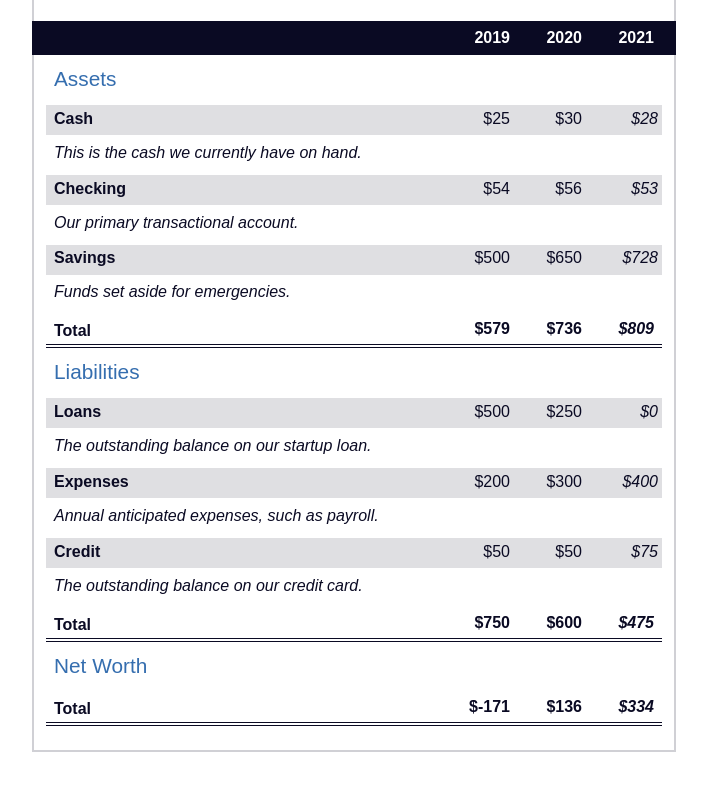
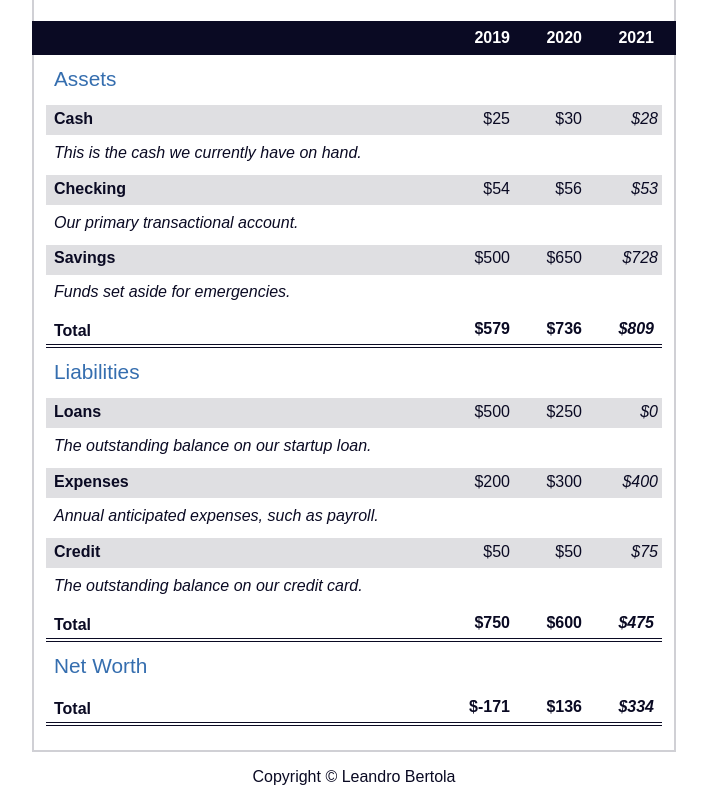
Before and after one commit to Leandro211188/Financial-balance, a plain HTML site: page index.html in a window 1280 px wide. Shown: the part 106-908 px from the top of the page, without its empty margins (286-993 px from the left). Before the commit the page ends 866 px from the top, so only its background shows below. Drawn offline with Linux system fonts and the light colour scheme.

Commit message:
Update index.html

```diff
--- a/index.html
+++ b/index.html
@@ -118,4 +118,7 @@
       </section>
     </main>
   </body>
+  <footer>
+   <p align="center">Copyright &copy Leandro Bertola</p>
+</footer>
 </html>
```
